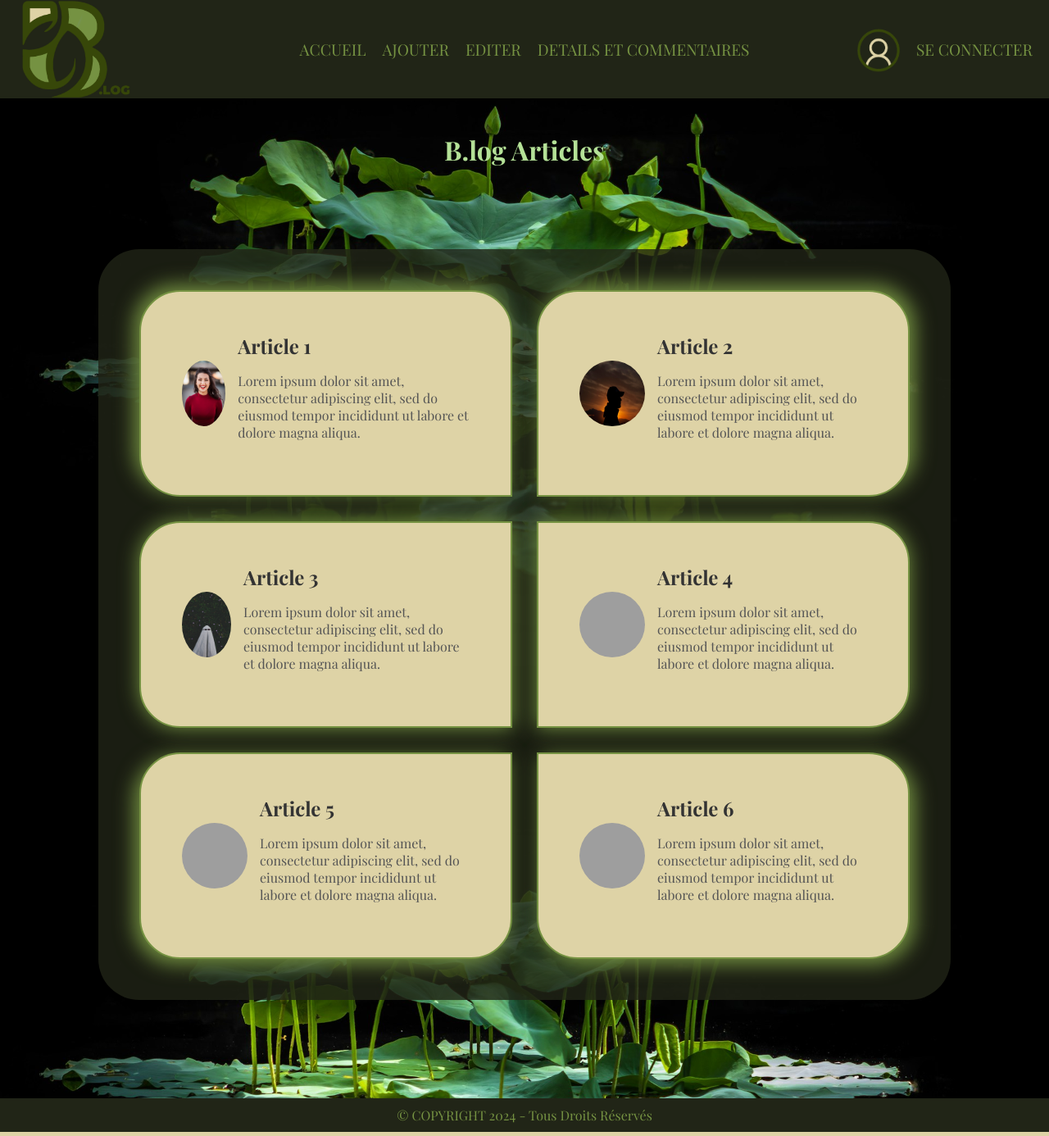
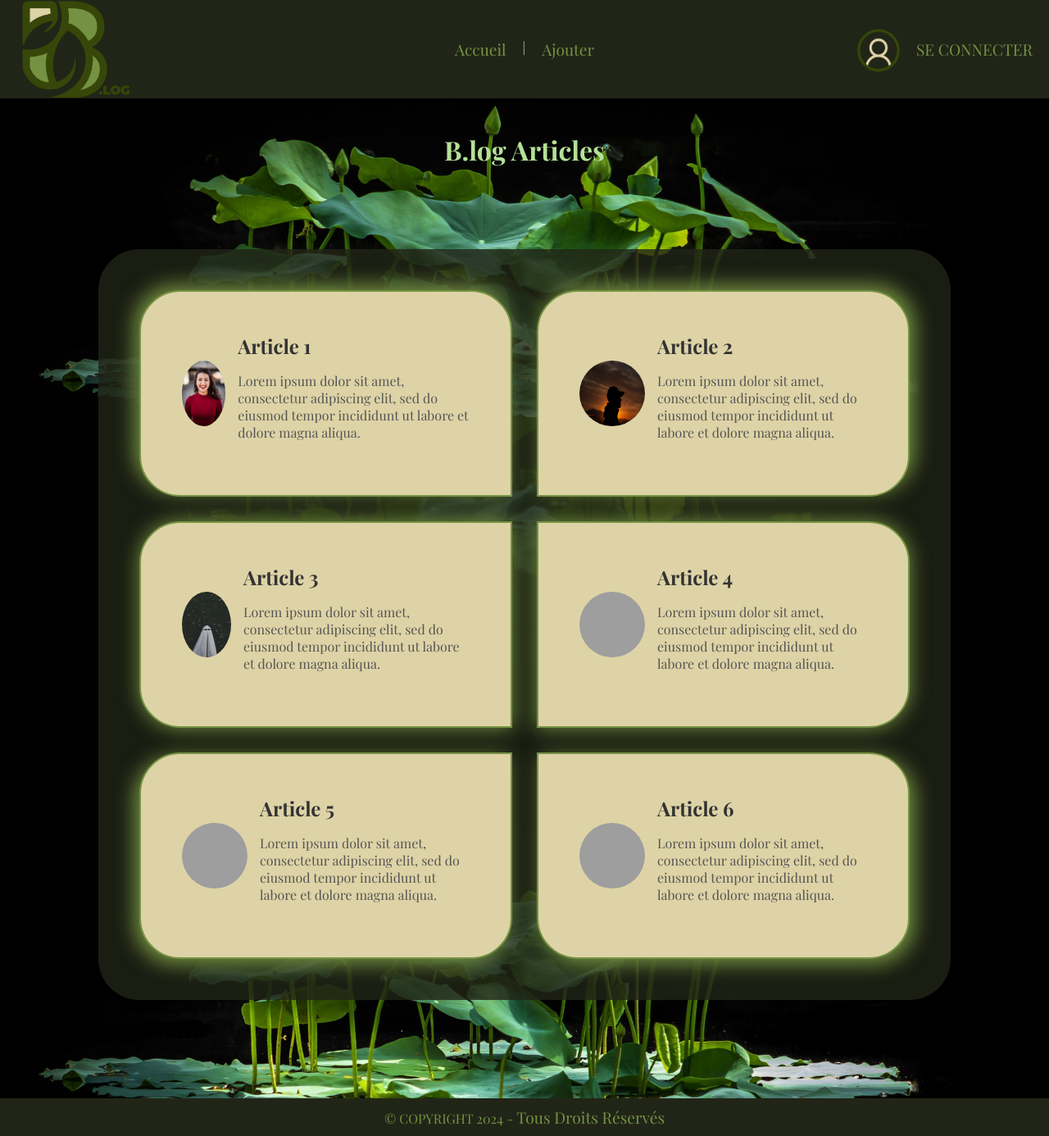
Before and after one commit to Dev-Relax/Blog-AFPA-ECF4, a PHP site: page /Acceuil/index.html in a window 1280 px wide. Shown: the whole page at 82% size. Run offline with PHP 8.4, Linux system fonts and the light colour scheme; grey boxes are pictures that could not be loaded.

Commit message:
update nav / link

```diff
--- a/Acceuil/index.html
+++ b/Acceuil/index.html
@@ -1,5 +1,6 @@
 <!DOCTYPE html>
 <html lang="fr">
+
 <head>
     <meta charset="UTF-8">
     <meta name="viewport" content="width=device-width, initial-scale=1.0">
@@ -14,24 +15,26 @@
     <link rel="icon" type="image/x-icon" href="./Images/logo.ico">
     <link rel="stylesheet" href="styles.css">
 </head>
+
 <body>
     <header class="header">
         <div class="logo">
-            <img src="./Images/B.png" alt="Logo de B.log" class="logo-image">
+            <a href="./index.html"></a><img src="./Images/B.png" title="logo" alt="Logo de B.log"/></a>
         </div>
-        <nav>
-            <ul>
-                <li><a href="#">ACCUEIL</a></li>
-                <li><a href="#">AJOUTER</a></li>
-                <li><a href="#">EDITER</a></li>
-                <li><a href="#">DETAILS ET COMMENTAIRES</a></li>
-            </ul>
+        <nav class="navbar">
+            <div class="container-fluid">
+                <ul class="navbar">
+                    <li class="nav-item"><a class="nav-link" href="./index.html">Accueil</a></li>
+                    <li class="nav-item">|</li>
+                    <li class="nav-item"><a class="nav-link" href="./ajouter.html">Ajouter</a></li>
+                </ul>
+            </div>
         </nav>
         <div class="profile-section">
             <div class="profile-icon">
                 <img src="./Images/user.png" alt="Icône de profil" class="profile-icon-image">
             </div>
-            <a href="#" class="login-link">SE CONNECTER</a>
+            <a href="./login.html" class="login-link">SE CONNECTER</a>
         </div>
     </header>
     <main>
@@ -84,13 +87,13 @@
         </div>
     </main>
 
-
     <footer>
         <section>
             <article>
-                <span>&copy; COPYRIGHT 2024 - Tous Droits Réservés</span> <!--****link vers RGPD à faire****-->
+                <span>&copy; COPYRIGHT 2024 - <a href="./rgpd.html">Tous Droits Réservés</a></span>
             </article>
         </section>
     </footer>
+
 </body>
 </html>
--- a/Acceuil/styles.css
+++ b/Acceuil/styles.css
@@ -204,3 +204,14 @@ footer {
     padding: 10px;
     color: #759242;
 }
+
+footer section article span a {
+    text-decoration: none;
+    color: #759242;
+    font-size: 1.2em;
+    transition: color 0.3s; /* Ajout de transition pour un effet de lissage */
+}
+
+footer section article span a:hover {
+    color: #DED3A6;
+}
```
